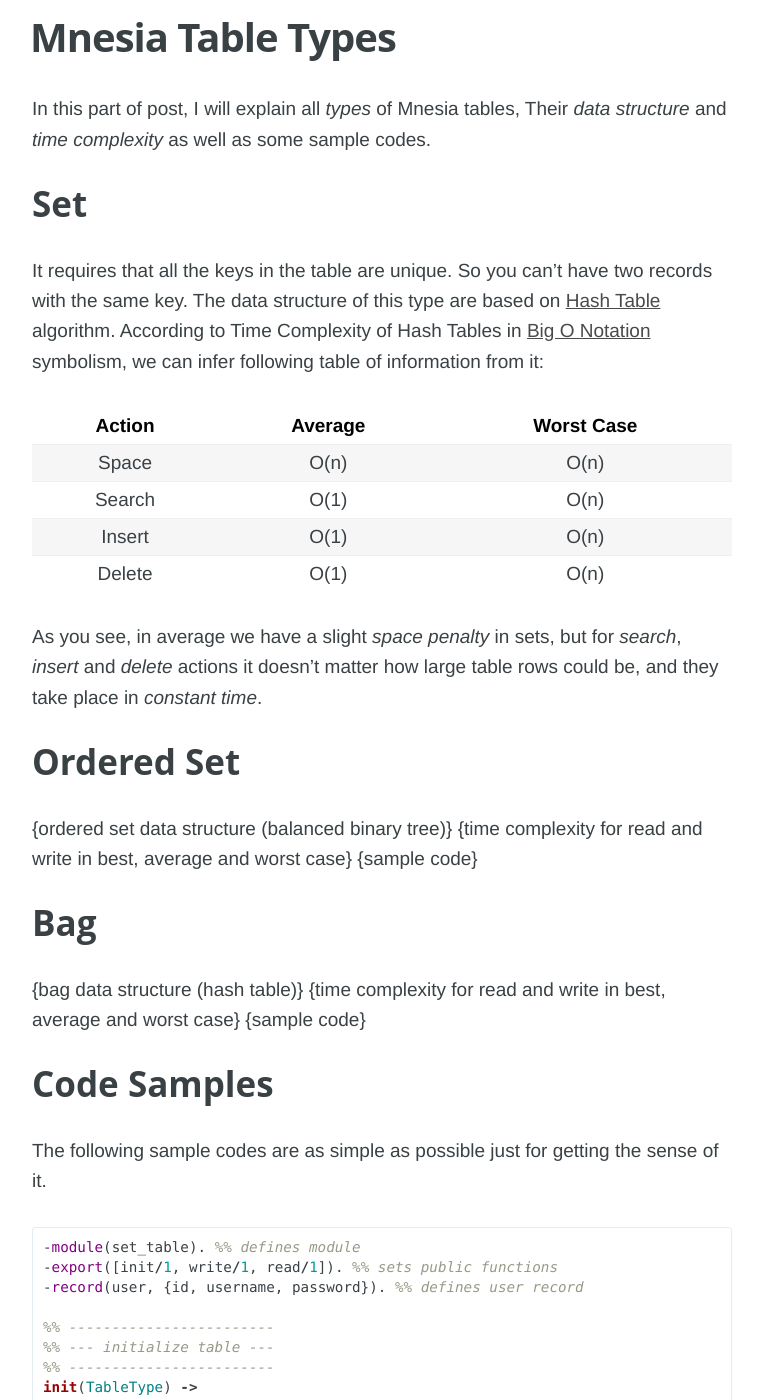
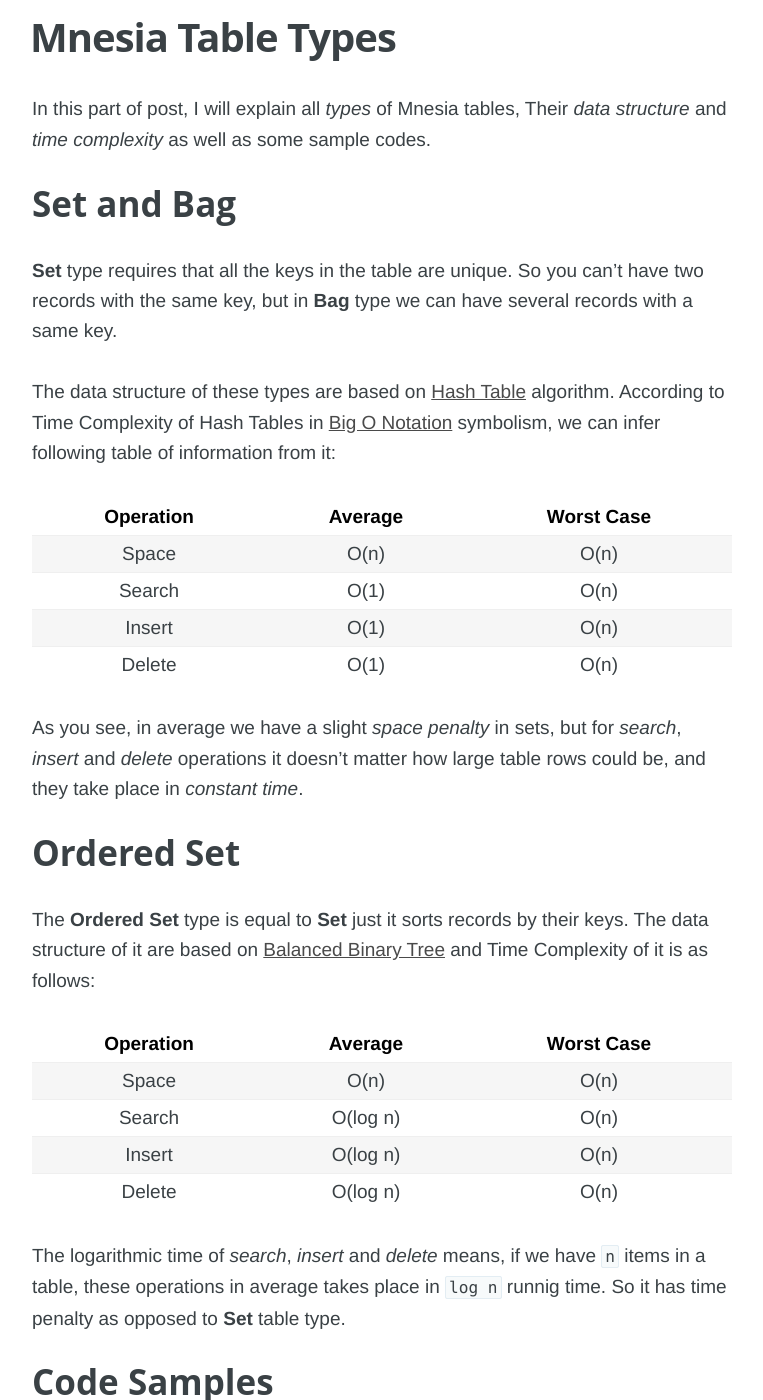
Before and after one commit to hamidreza-s/hamidreza-s.github.io, a Jekyll site: the page built from _posts/2014-06-10-mnesia-table-types-and-time-complexity.markdown, in a window 1280 px wide and 1400 px high, scrolled down 2563 px. Shown: the whole window, without its empty margins (258-1021 px from the left). Built offline with Jekyll 4.4.1, drawn with Linux system fonts in a browser that asks for light colours; Markdown is read by kramdown in place of the engine named in the settings; some of the changed text lies outside the part shown.

Commit message:
mnesia table types (draft 4)

````diff
--- a/_posts/2014-06-10-mnesia-table-types-and-time-complexity.markdown
+++ b/_posts/2014-06-10-mnesia-table-types-and-time-complexity.markdown
@@ -37,30 +37,33 @@ As mentioned before, Mnesia needs some _Locking Mechanisms_ to achieve Atomicity
 ## Mnesia Table Types
 In this part of post, I will explain all _types_ of Mnesia tables, Their _data structure_ and _time complexity_ as well as some sample codes.
 
-### Set
-It requires that all the keys in the table are unique. So you can't have two records with the same key. The data structure of this type are based on [Hash Table](--link--) algorithm. According to Time Complexity of Hash Tables in [Big O Notation](--link--) symbolism, we can infer following table of information from it:
+### Set and Bag
+**Set** type requires that all the keys in the table are unique. So you can't have two records with the same key, but in **Bag** type we can have several records with a same key.
 
-| Action | Average | Worst Case |
-|:------:|:-------:|:----------:|
-| Space  | O(n)    | O(n)       |
-| Search | O(1)    | O(n)       |
-| Insert | O(1)    | O(n)       |
-| Delete | O(1)    | O(n)       |
+The data structure of these types are based on [Hash Table](--link--) algorithm. According to Time Complexity of Hash Tables in [Big O Notation](--link--) symbolism, we can infer following table of information from it:
 
-As you see, in average we have a slight _space penalty_ in sets, but for _search_, _insert_ and _delete_ actions it doesn't matter how large table rows could be, and they take place in _constant time_.
+| Operation | Average | Worst Case |
+|:---------:|:-------:|:----------:|
+| Space     | O(n)    | O(n)       |
+| Search    | O(1)    | O(n)       |
+| Insert    | O(1)    | O(n)       |
+| Delete    | O(1)    | O(n)       |
+
+As you see, in average we have a slight _space penalty_ in sets, but for _search_, _insert_ and _delete_ operations it doesn't matter how large table rows could be, and they take place in _constant time_.
 
 ### Ordered Set
-{ordered set data structure (balanced binary tree)}
-{time complexity for read and write in best, average and worst case}
-{sample code}
+The **Ordered Set** type is equal to **Set** just it sorts records by their keys. The data structure of it are based on [Balanced Binary Tree](--link--) and Time Complexity of it is as follows:
 
-### Bag
-{bag data structure (hash table)}
-{time complexity for read and write in best, average and worst case}
-{sample code}
+| Operation | Average  | Worst Case |
+|:---------:|:--------:|:----------:|
+| Space     | O(n)     | O(n)       |
+| Search    | O(log n) | O(n)       |
+| Insert    | O(log n) | O(n)       |
+| Delete    | O(log n) | O(n)       |
+
+The logarithmic time of _search_, _insert_ and _delete_ means, if we have `n` items in a table, these operations in average takes place in `log n` runnig time. So it has time penalty as opposed to **Set** table type.
 
 ### Code Samples
-
 The following sample codes are as simple as possible just for getting the sense of it.
 
 ```erlang
````
Also changed, not shown: other parts of _posts/2014-06-10-mnesia-table-types-and-time-complexity.markdown (+1 -1 lines).
